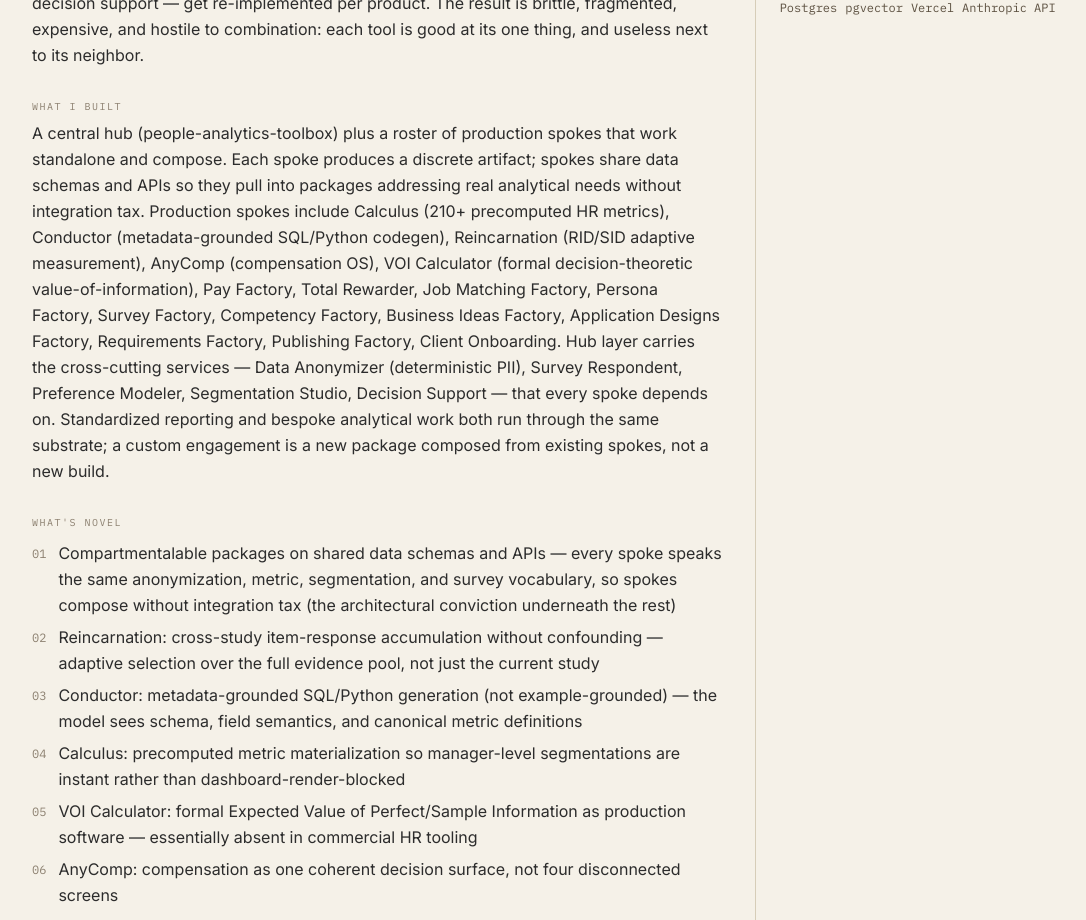
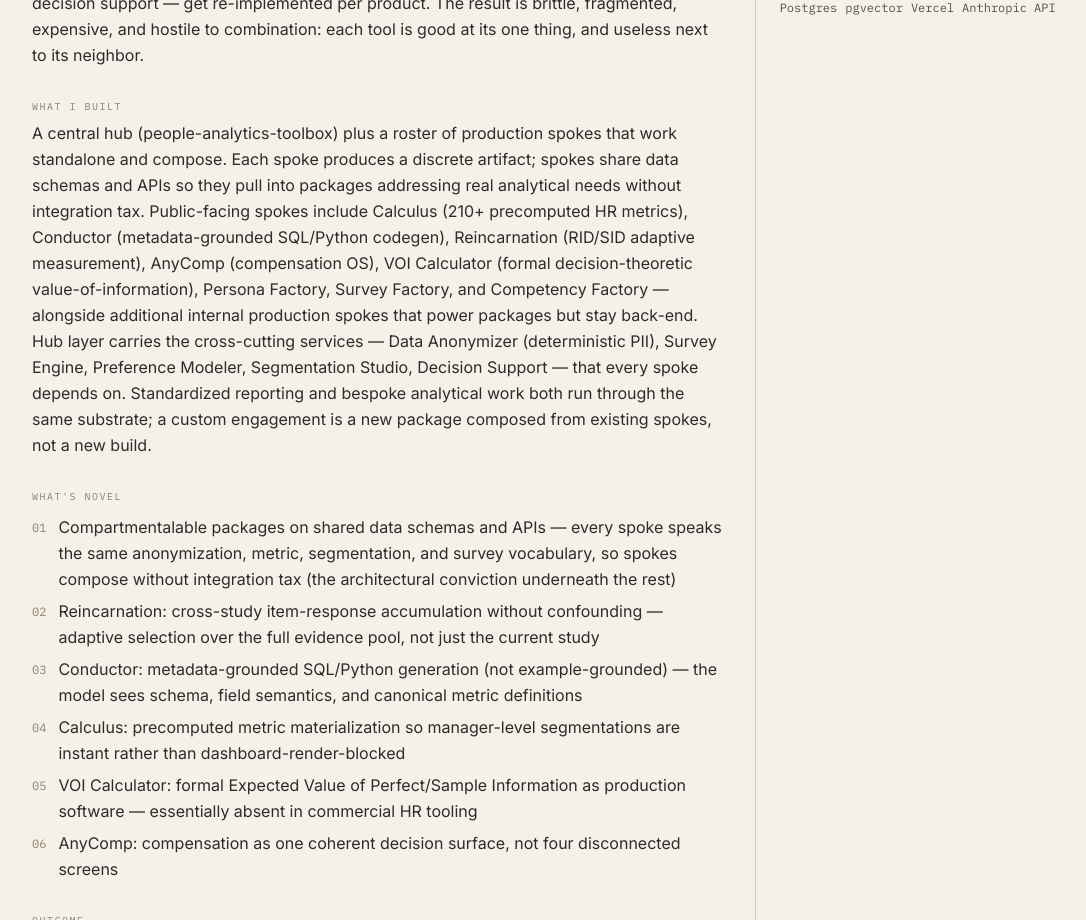
Before and after one commit to people-analyst/peopleanalyst-site, a Next.js app: page / in a window 1280 px wide. Shown: the part 1300-2220 px from the top of the page, without its empty margins (82-1168 px from the left). Built offline with nearby package versions, Linux system fonts and the light colour scheme.

Commit message:
PA Platform card: trim spoke list to public-facing 8; Survey Respondent → Survey Engine

```diff
--- a/content/projects.ts
+++ b/content/projects.ts
@@ -32,7 +32,7 @@ export const PROJECTS: Project[] = [
     problem:
       "HR analytics products either trap data in dashboards or silo it across vendors. Cross-cutting concerns — anonymization, metric calculation, segmentation, survey delivery, decision support — get re-implemented per product. The result is brittle, fragmented, expensive, and hostile to combination: each tool is good at its one thing, and useless next to its neighbor.",
     built:
-      "A central hub (people-analytics-toolbox) plus a roster of production spokes that work standalone and compose. Each spoke produces a discrete artifact; spokes share data schemas and APIs so they pull into packages addressing real analytical needs without integration tax. Production spokes include Calculus (210+ precomputed HR metrics), Conductor (metadata-grounded SQL/Python codegen), Reincarnation (RID/SID adaptive measurement), AnyComp (compensation OS), VOI Calculator (formal decision-theoretic value-of-information), Pay Factory, Total Rewarder, Job Matching Factory, Persona Factory, Survey Factory, Competency Factory, Business Ideas Factory, Application Designs Factory, Requirements Factory, Publishing Factory, Client Onboarding. Hub layer carries the cross-cutting services — Data Anonymizer (deterministic PII), Survey Respondent, Preference Modeler, Segmentation Studio, Decision Support — that every spoke depends on. Standardized reporting and bespoke analytical work both run through the same substrate; a custom engagement is a new package composed from existing spokes, not a new build.",
+      "A central hub (people-analytics-toolbox) plus a roster of production spokes that work standalone and compose. Each spoke produces a discrete artifact; spokes share data schemas and APIs so they pull into packages addressing real analytical needs without integration tax. Public-facing spokes include Calculus (210+ precomputed HR metrics), Conductor (metadata-grounded SQL/Python codegen), Reincarnation (RID/SID adaptive measurement), AnyComp (compensation OS), VOI Calculator (formal decision-theoretic value-of-information), Persona Factory, Survey Factory, and Competency Factory — alongside additional internal production spokes that power packages but stay back-end. Hub layer carries the cross-cutting services — Data Anonymizer (deterministic PII), Survey Engine, Preference Modeler, Segmentation Studio, Decision Support — that every spoke depends on. Standardized reporting and bespoke analytical work both run through the same substrate; a custom engagement is a new package composed from existing spokes, not a new build.",
     novel: [
       "Compartmentalable packages on shared data schemas and APIs — every spoke speaks the same anonymization, metric, segmentation, and survey vocabulary, so spokes compose without integration tax (the architectural conviction underneath the rest)",
       "Reincarnation: cross-study item-response accumulation without confounding — adaptive selection over the full evidence pool, not just the current study",
```
